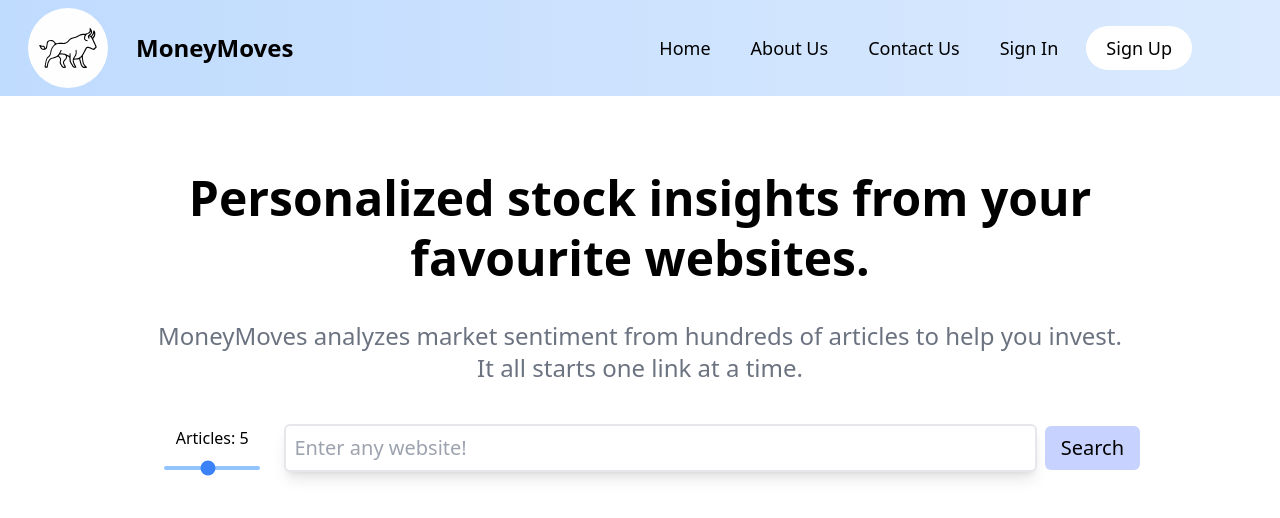
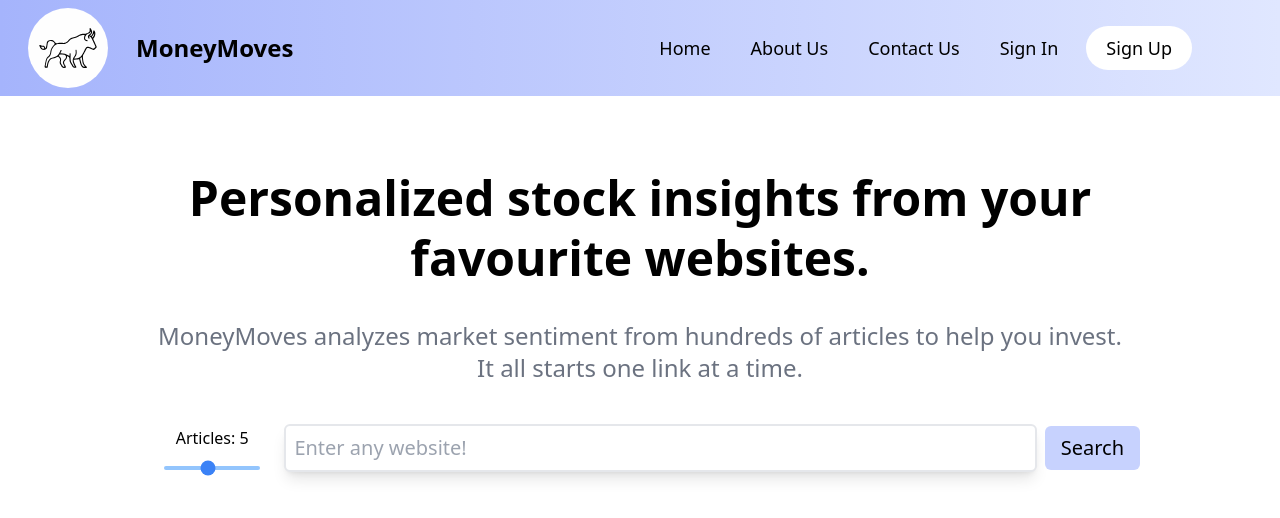
Before and after one commit to jnathan02222/htn-project, a Next.js app in the folder website/: page / in a window 1280 px wide. Shown: the top 518 px of the page. Built offline with nearby package versions, Linux system fonts and the light colour scheme; no server answers.

Commit message:
indigo nav bar

```diff
--- a/website/app/Navbar.js
+++ b/website/app/Navbar.js
@@ -2,7 +2,7 @@ export default function NavBar(){
     //bg-blue-100
     //bg-blue-100
     return(
-        <div className='flex justify-between items-center fixed w-full bg-gradient-to-r from-blue-200 to-blue-100'>
+        <div className='flex justify-between items-center fixed w-full bg-gradient-to-r from-indigo-300 to-indigo-100'>
             <div className='flex items-center px-5'>
                 <img className='p-2 rounded-full w-24 h-24 items-center' src='logo.svg'></img>
                 <h1 className='ml-5 font-bold text-2xl'>MoneyMoves</h1>
```
